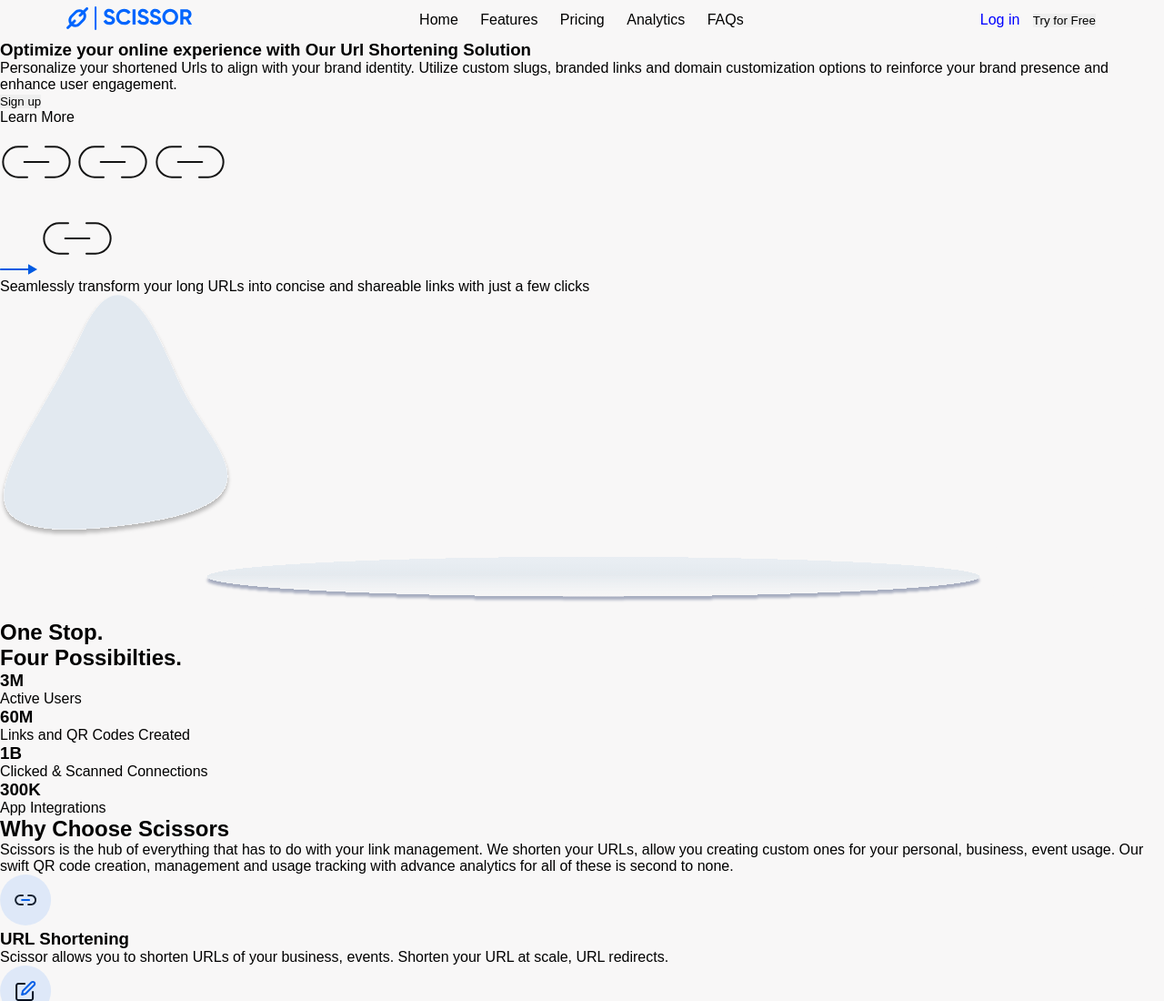
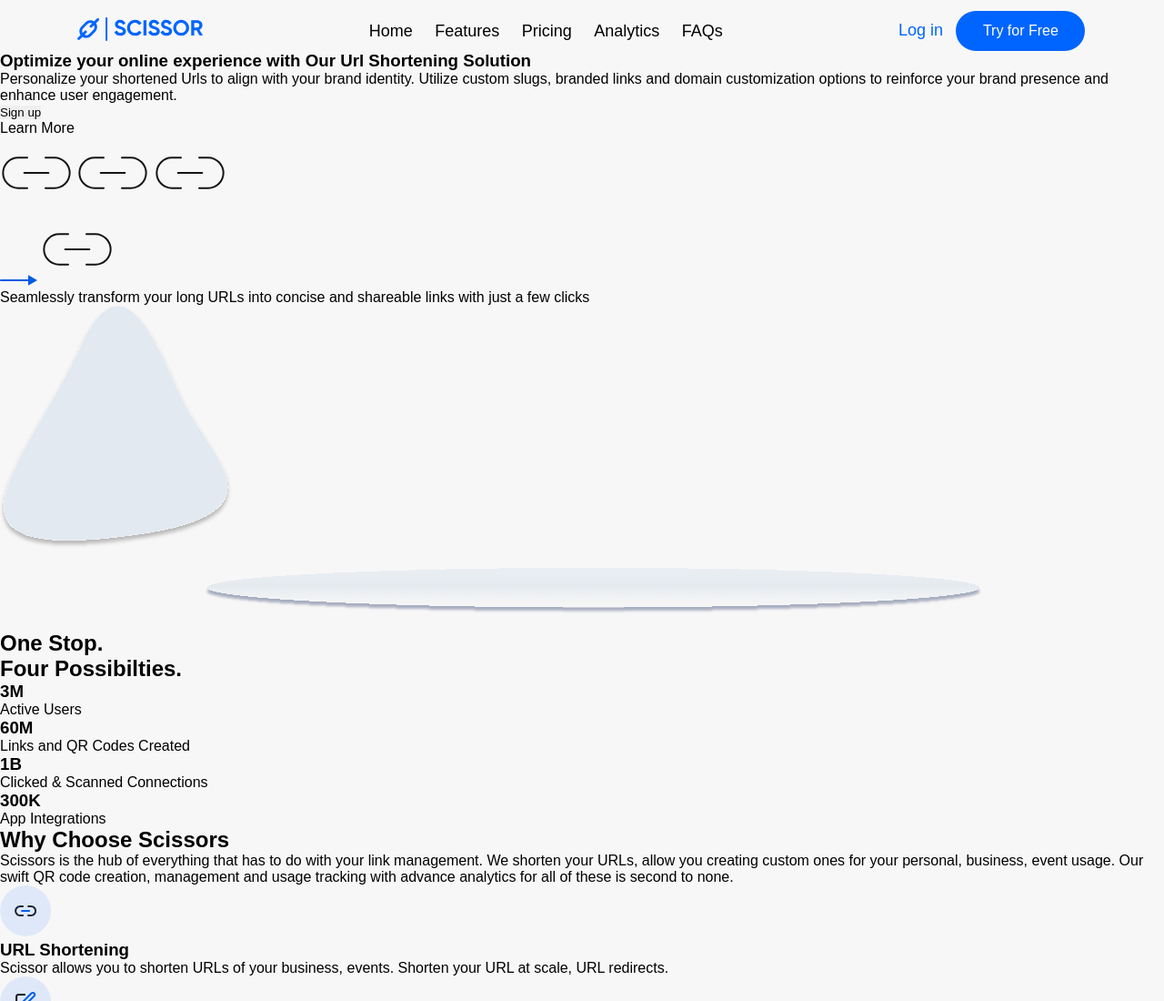
Before and after one commit to edememediong1/Altschool-Assignment-First-Semester, a plain HTML site: page index.html in a window 1280 px wide. Shown: the top 1100 px of the page at 91% size. Drawn offline with Linux system fonts and the light colour scheme; a web font is replaced by a local one.

Commit message:
styled the nav button

```diff
--- a/styles/styles.css
+++ b/styles/styles.css
@@ -11,7 +11,11 @@
 :root{
     --main-background: #f8f7f7;
     --main-font: 'Gilroy-Medium', sans-serif;
+    --font-18: 18px;
+    --font-16: 16px;
+    --font-w400: 400;
     --black: black;
+    --blue: #0065FE;
 }
 
 body{
@@ -24,14 +28,18 @@ body{
     flex-direction: row;
     align-items: center;
     justify-content: space-around;
-    gap: 100px;
-    max-width: 100%;
+    gap: 140px;
+    max-width: 1150px;
+    max-height: 44px;
+    margin: 0 auto;
+    margin-top: 12px;
 }
 
 nav a{
     text-decoration: none;
     color: var(--black);
     margin: 10px;
+    font-size: var(--font-18);
 }
 
 .nav-button{
@@ -41,12 +49,19 @@ nav a{
 
 .nav-button a{
     text-decoration: none;
-    color: blue;
+    color: var(--blue);
     margin: 10px;
+    font-size: var(--font-18);
 
 }
 
-.nav-btn{
-    padding: 5px;
-    background-color: blue;
+#nav-btn{
+    padding: 12px 24px;
+    background-color: var(--blue);
+    color: white;
+    width: 142px;
+    height: 44px;
+    font-weight: var(--font-w400);
+    font-size: var(--font-16);
+    border-radius: 100px;
 }
```
